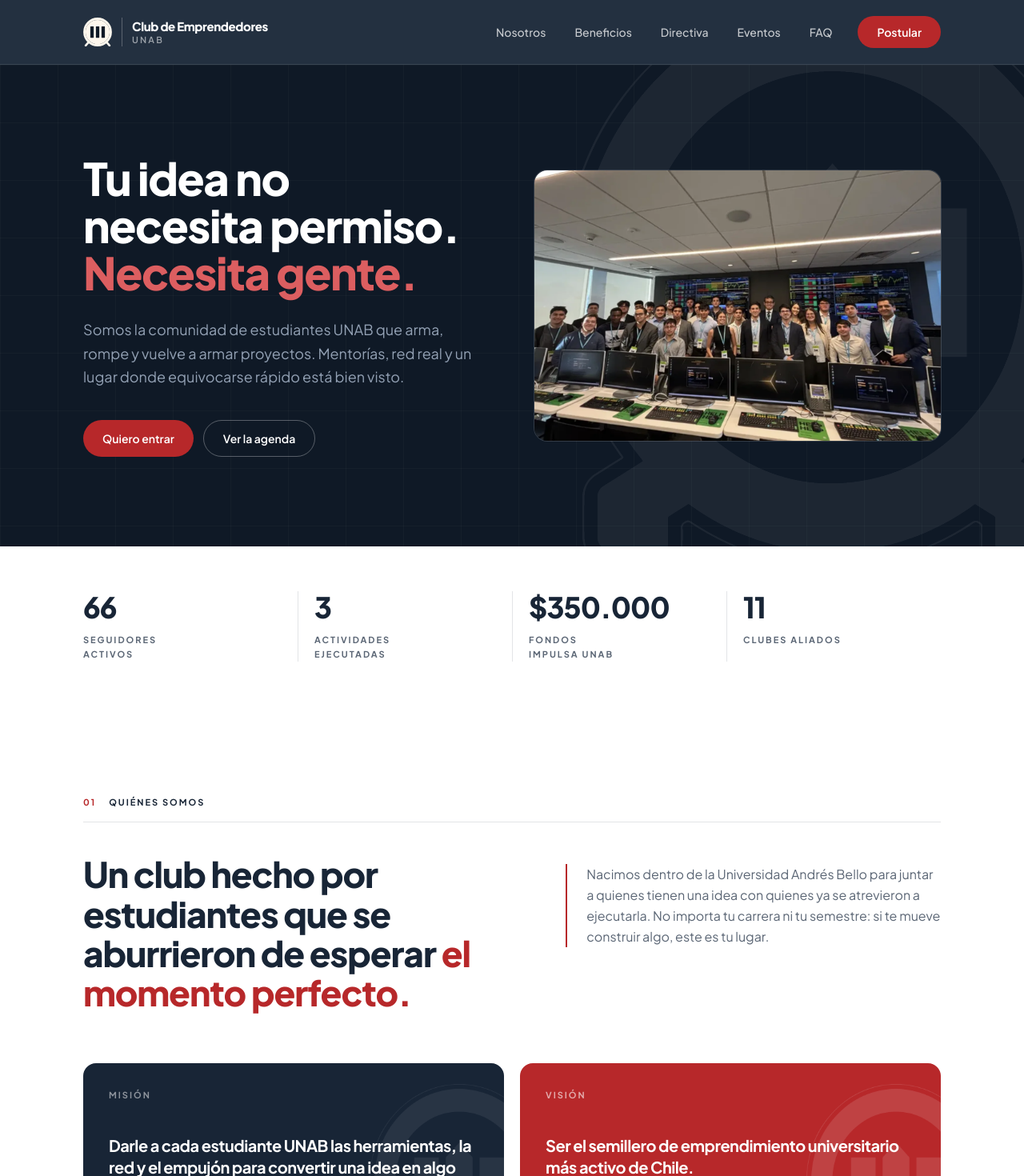
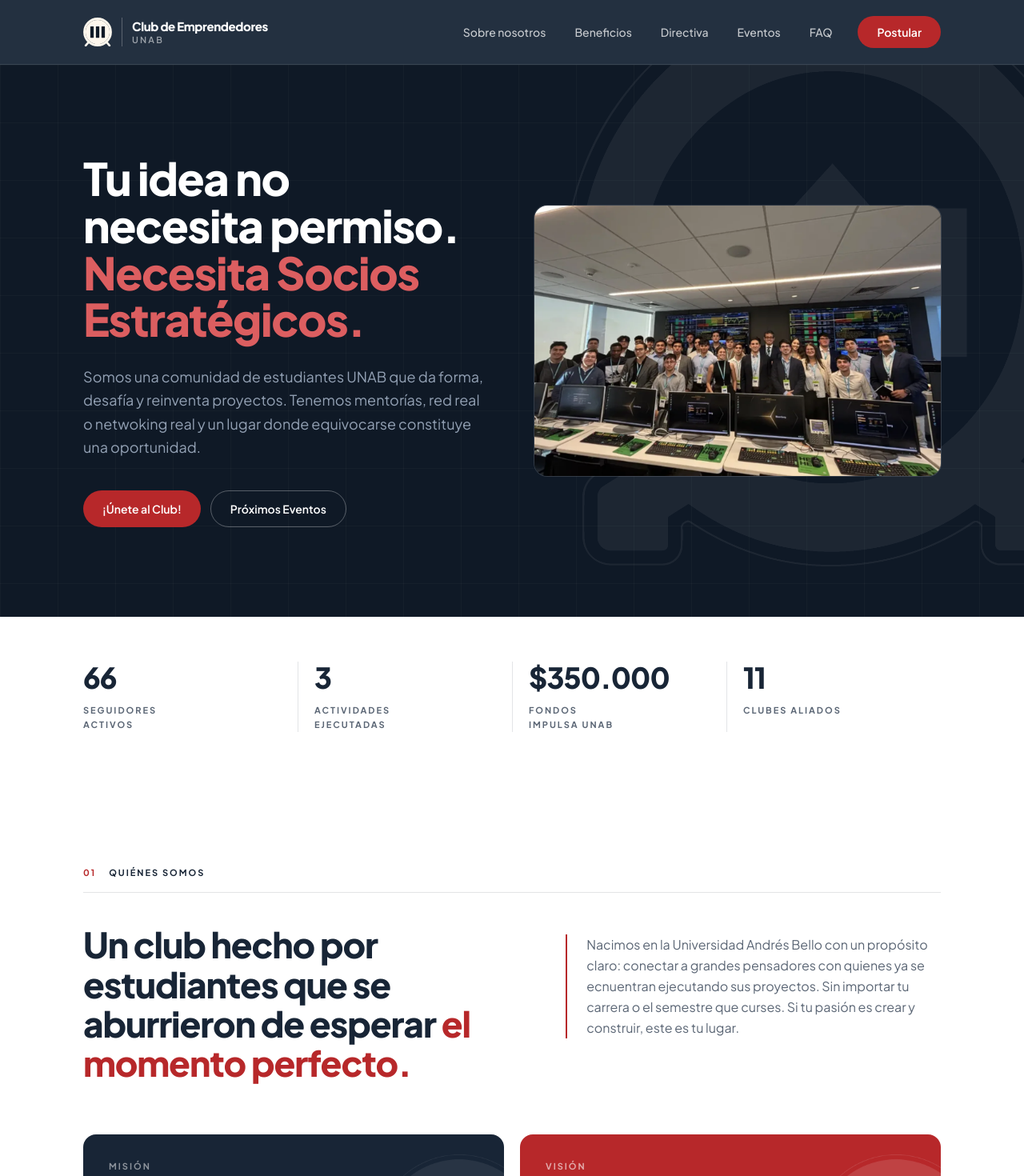
Before and after one commit to Victopvl/Brochure-Web---Club-Emprendedores, a React (Vite) app: page / in a window 1280 px wide. Shown: the top 1470 px of the page at 80% size. Built offline with nearby package versions, Linux system fonts and the light colour scheme.

Commit message:
fix: minor copy adjustments

```diff
--- a/src/data/events.ts
+++ b/src/data/events.ts
@@ -72,7 +72,7 @@ export const events: ClubEvent[] = [
     instagramUrl: "https://www.instagram.com/clubemprendedoresunab/",
     body: [
       "Fuimos a las oficinas de una startup chilena en etapa de crecimiento para ver cómo se ve un equipo por dentro cuando ya pasó la etapa de la idea.",
-      "Recorrimos las áreas de producto, ventas y operaciones, y conversamos con gente que hace cinco años estaba sentada donde estamos nosotros.",
+      "Recorrimos las áreas de producto, ventas y operaciones, y conversamos con personas que hace cinco años estaban sentadas donde estamos nosotros.",
       "La conclusión compartida al salir: se ve mucho menos glamoroso y mucho más alcanzable de lo que uno imagina.",
     ],
   },
--- a/src/data/home.ts
+++ b/src/data/home.ts
@@ -10,10 +10,10 @@ import teamPhoto from "../assets/Team.webp";
 export const hero = {
   titleLine1: "Tu idea no",
   titleLine2: "necesita permiso.",
-  titleAccent: "Necesita gente.",
-  lead: "Somos la comunidad de estudiantes UNAB que arma, rompe y vuelve a armar proyectos. Mentorías, red real y un lugar donde equivocarse rápido está bien visto.",
-  primaryCta: "Quiero entrar",
-  secondaryCta: "Ver la agenda",
+  titleAccent: "Necesita Socios Estratégicos.",
+  lead: "Somos una comunidad de estudiantes UNAB que da forma, desafía y reinventa proyectos. Tenemos mentorías, red real o netwoking real y un lugar donde equivocarse constituye una oportunidad.",
+  primaryCta: "¡Únete al Club!",
+  secondaryCta: "Próximos Eventos",
   image: teamPhoto,
   imageAlt:
     "Miembros del Club de Emprendedores UNAB durante una visita a la sala Bloomberg",
@@ -28,8 +28,8 @@ export const stats: Stat[] = [
 
 export const about = {
   title:
-    "Un club hecho por estudiantes que se aburrieron de esperar el momento perfecto.",
-  body: "Nacimos dentro de la Universidad Andrés Bello para juntar a quienes tienen una idea con quienes ya se atrevieron a ejecutarla. No importa tu carrera ni tu semestre: si te mueve construir algo, este es tu lugar.",
+    "Un club fundado por estudiantes que se aburrieron de esperar el momento perfecto.",
+  body: "Nacimos en la Universidad Andrés Bello con un propósito claro: conectar a grandes pensadores con quienes ya se ecnuentran ejecutando sus proyectos. Sin importar tu carrera o el semestre que curses. Si tu pasión es crear y construir, este es tu lugar.",
   image: teamPhoto,
   imageAlt:
     "Miembros del Club de Emprendedores UNAB durante una visita a la sala Bloomberg",
@@ -54,12 +54,12 @@ export const benefits: Benefit[] = [
   {
     title: "Mentorías 1 a 1",
     description:
-      "Sesiones con emprendedores y académicos UNAB para desatascar tu proyecto justo donde está trabado.",
+      "Sesiones con emprendedores y académicos UNAB para superar cualquier obstáculo, reactivar tu proyecto y volver a avanzar con seguridad.",
   },
   {
     title: "Talleres y pitch nights",
     description:
-      "Validación, finanzas, marca y ventas. Practica tu pitch frente a gente que te va a decir la verdad.",
+      "Validación, finanzas, marca y ventas. Practica tu pitch frente a personas que te van a decir la verdad.",
   },
   {
     title: "Fondos y concursos",
@@ -118,7 +118,7 @@ export const faqs: FaqItem[] = [
   {
     question: "¿De qué carreras pueden entrar?",
     answer:
-      "De todas. Hoy tenemos gente de catorce carreras distintas y esa mezcla es justamente lo que hace que los proyectos avancen.",
+      "De todas. Hoy tenemos personas de catorce carreras distintas y esa mezcla es justamente lo que hace que los proyectos avancen.",
   },
   {
     question: "¿Cuánto tiempo le tengo que dedicar?",
--- a/src/data/site.ts
+++ b/src/data/site.ts
@@ -9,7 +9,7 @@ export const club = {
 };
 
 export const nav: NavItem[] = [
-  { label: "Nosotros", sectionId: "quienes-somos" },
+  { label: "Sobre nosotros", sectionId: "quienes-somos" },
   { label: "Beneficios", sectionId: "beneficios" },
   { label: "Directiva", sectionId: "directiva" },
   { label: "Eventos", sectionId: "eventos" },
--- a/src/data/testimonials.ts
+++ b/src/data/testimonials.ts
@@ -4,7 +4,7 @@ import type { Testimonial } from "../types/content.ts";
 export const testimonials: Testimonial[] = [
   {
     quote:
-      "Entré sin idea y salí con un socio y un prototipo. La diferencia fue tener gente al lado empujando cada semana.",
+      "Entré sin idea y salí con un socio y un prototipo. La diferencia fue tener personas al lado empujando cada semana.",
     name: "Nombre Apellido",
     career: "Ingeniería Comercial",
   },
```
